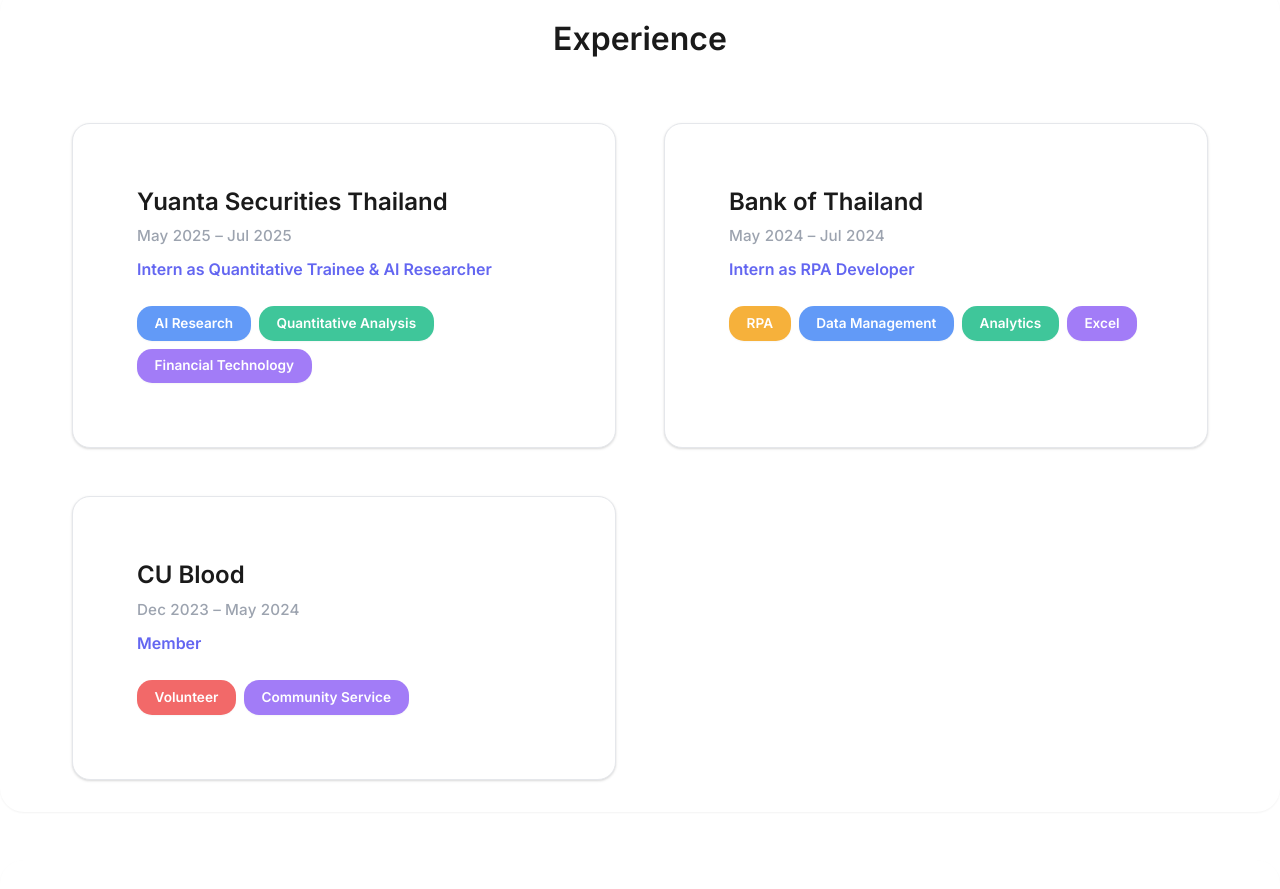
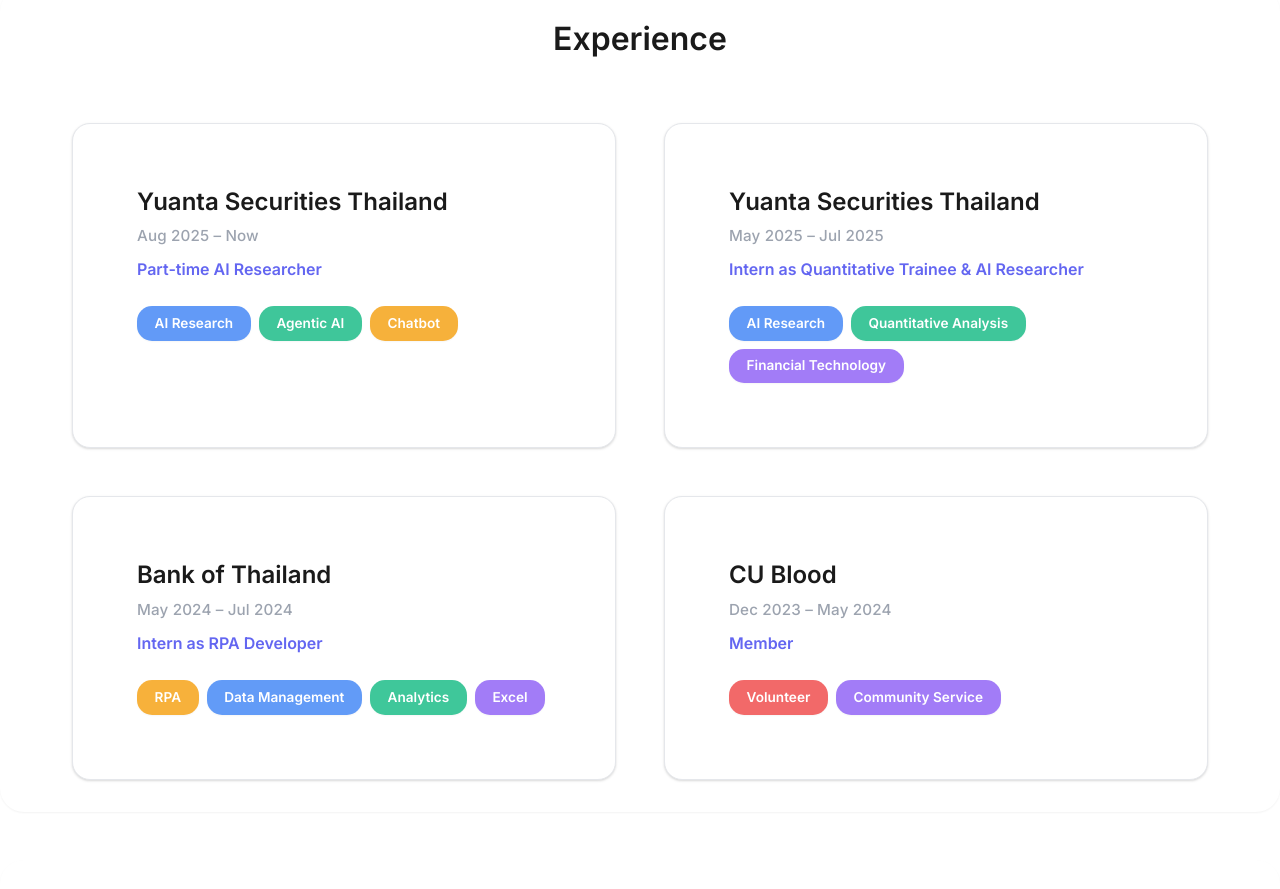
Before and after one commit to Takedaxz/Takedaxz.github.io, a plain HTML site: page index.html in a window 1280 px wide. Shown: the part 2840-3729 px from the top of the page. Drawn offline with Linux system fonts and the light colour scheme.

Commit message:
Add new work experience entry for part-time AI Researcher role at Yuanta Securities Thailand in index.html

```diff
--- a/index.html
+++ b/index.html
@@ -209,6 +209,19 @@
                     <div class="work-item">
                         <div class="work-content">
                             <h3>Yuanta Securities Thailand</h3>
+                            <span class="work-time-range">Aug 2025 – Now</span>
+                            <p class="work-role">Part-time AI Researcher</p>
+                            <div class="work-tags">
+                                <span class="tag tag-blue">AI Research</span>
+                                <span class="tag tag-green">Agentic AI</span>
+                                <span class="tag tag-orange">Chatbot</span>
+                            </div>
+                        </div>
+                    </div>
+
+                    <div class="work-item">
+                        <div class="work-content">
+                            <h3>Yuanta Securities Thailand</h3>
                             <span class="work-time-range">May 2025 – Jul 2025</span>
                             <p class="work-role">Intern as Quantitative Trainee & AI Researcher</p>
                             <div class="work-tags">
```
